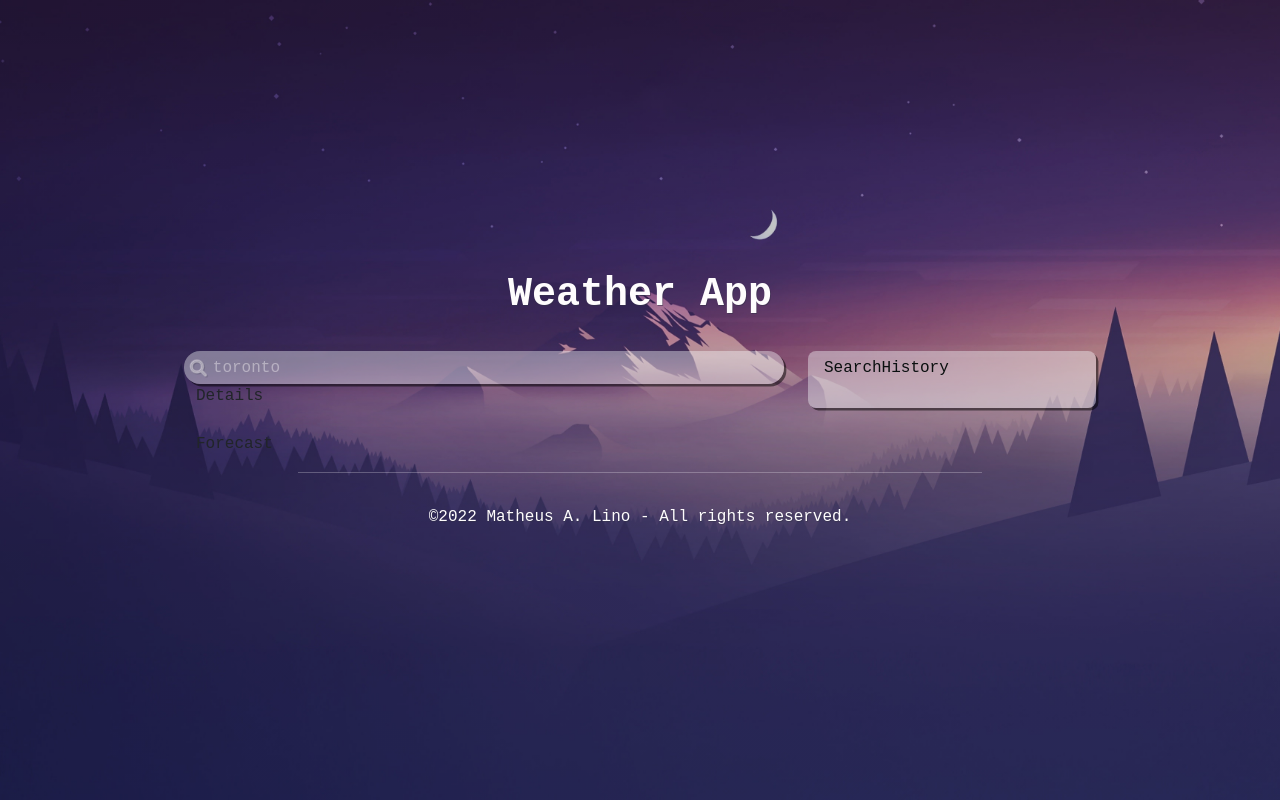
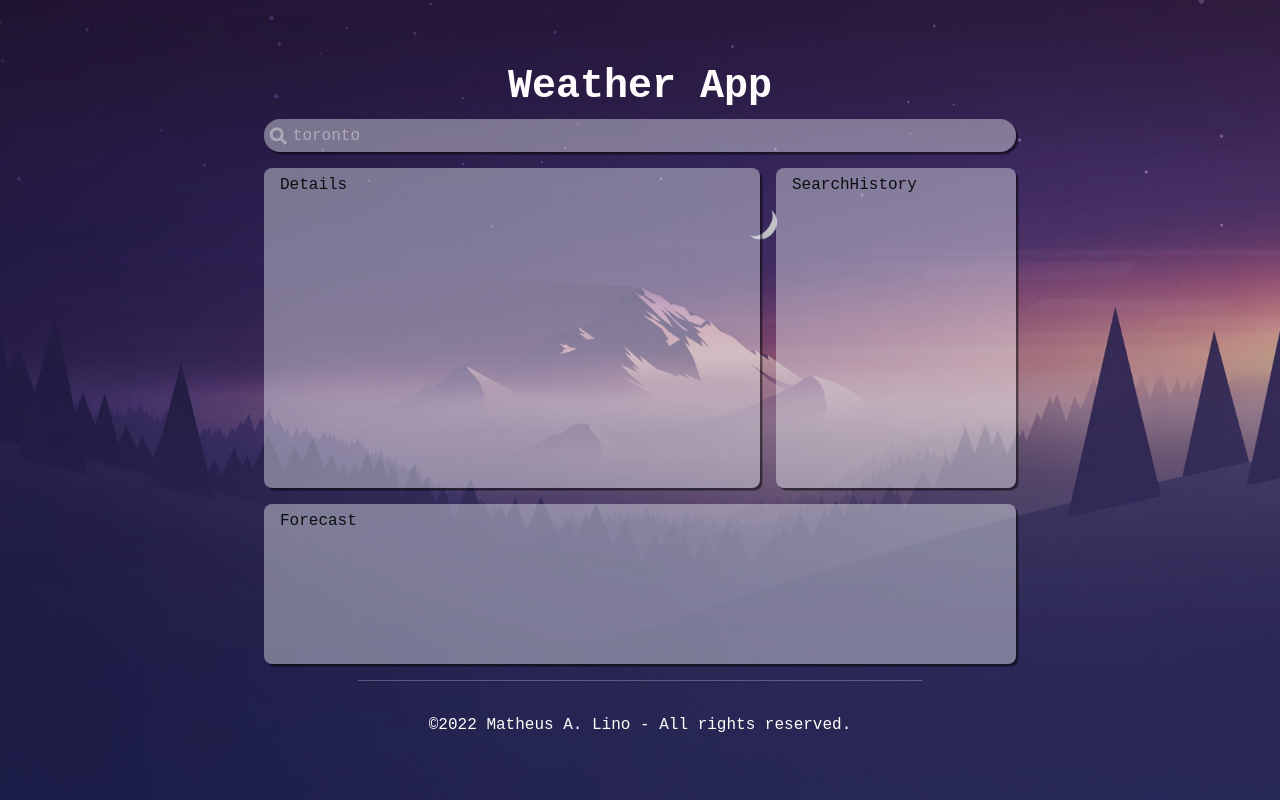
Before and after one commit to matheuslino/Weather-App, a React (Create React App) app: page / in a window 1280 px wide. Built offline with nearby package versions, Linux system fonts and the light colour scheme.

Commit message:
[wip] wireframe page

```diff
--- a/src/components/molecules/Searchbar.tsx/style.module.css
+++ b/src/components/molecules/Searchbar.tsx/style.module.css
@@ -17,11 +17,8 @@
   color: rgba(var(--white), 0.4);
   transition: 0.4s;
 }
-.container input:focus,
-.container input:focus::placeholder {
+.container input:focus {
   color: rgba(var(--dark-gray), 0.8);
-}
-.container input:focus {
   background-color: rgba(var(--white), 0.6);
   outline: solid 0.2rem rgba(var(--dark-gray), 0.4);
 }
--- a/src/components/organisms/Details/Details.tsx
+++ b/src/components/organisms/Details/Details.tsx
@@ -1,9 +1,11 @@
 import React from 'react'
-import { Container } from 'reactstrap'
-import styles from './styles.module.css'
+import Box from '../../atoms/Box/Box'
+import styles from './style.module.css'
 
 const Details = (props: any) => {
-  const render = <Container className={props?.className}>Details</Container>
+  const render = (
+    <Box className={`${styles.Details} ${props?.className}`}>Details</Box>
+  )
   return render
 }
 export default Details
--- a/src/components/organisms/Details/style.module.css
+++ b/src/components/organisms/Details/style.module.css
@@ -0,0 +1,3 @@
+.Details {
+  height: min(40vh, 25em);
+}
--- a/src/components/organisms/Forecast/Forecast.tsx
+++ b/src/components/organisms/Forecast/Forecast.tsx
@@ -1,9 +1,11 @@
 import React from 'react'
-import { Container } from 'reactstrap'
+import Box from '../../atoms/Box/Box'
 import styles from './style.module.css'
 
 const Forecast = (props: any) => {
-  const render = <Container className={props?.className}>Forecast</Container>
+  const render = (
+    <Box className={`${styles.Forecast} ${props?.className}`}>Forecast</Box>
+  )
   return render
 }
 export default Forecast
--- a/src/components/organisms/Forecast/style.module.css
+++ b/src/components/organisms/Forecast/style.module.css
@@ -0,0 +1,3 @@
+.Forecast {
+  height: min(20vh, 10em);
+}
--- a/src/pages/Home.tsx
+++ b/src/pages/Home.tsx
@@ -80,16 +80,17 @@ const Home = () => {
       className={`${styles.Home} d-flex flex-column justify-content-center px-4`}
     >
       <Header />
-      <Row className='mt-4'>
+      <Searchbar className={'w-100 mb-3'} />
+
+      <Row className='mb-3 g-3'>
         <Col xs={12} md={8}>
-          <Searchbar className={'w-100'} />
           <Details className={styles.Details} />
         </Col>
-        <Col xs={12} md={4}>
+        <Col xs={12} md={4} className='d-none d-md-grid'>
           <SearchHistory className={styles.SearchHistory} />
         </Col>
       </Row>
-      <Row className='mt-4'>
+      <Row>
         <Col xs={12}>
           <Forecast className={styles.Forecast} />
         </Col>
--- a/src/pages/style.module.css
+++ b/src/pages/style.module.css
@@ -12,5 +12,5 @@ body {
 }
 .Home {
   min-height: 100vh;
-  max-width: 60em;
+  max-width: 50em;
 }
```
